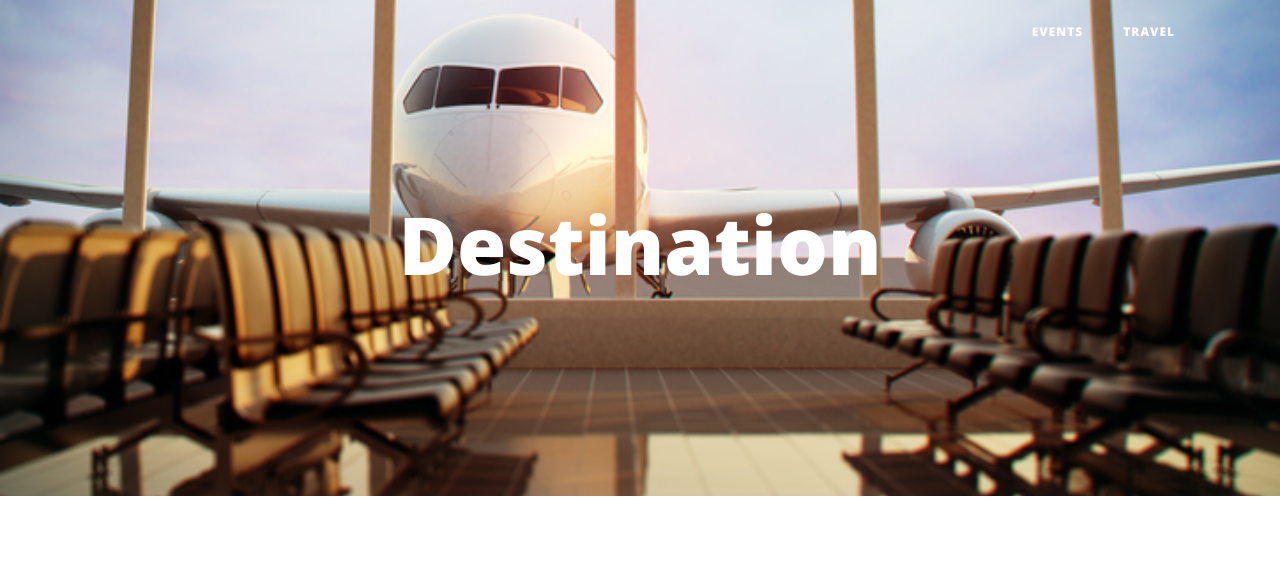
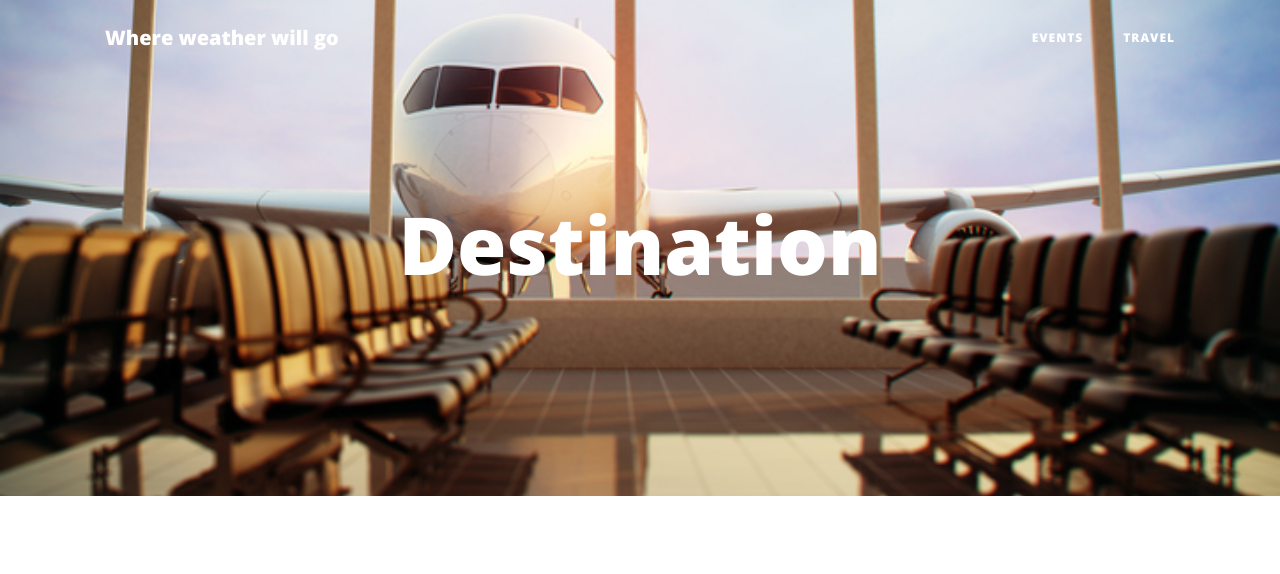
Before and after one commit to andyymontenegro/TravelLog, a website: page travel.html in a window 1280 px wide. Shown: the top 574 px of the page. Drawn offline with nearby package versions, Linux system fonts and the light colour scheme.

Commit message:
weather id

```diff
--- a/travel.html
+++ b/travel.html
@@ -28,6 +28,7 @@
     <!-- Navigation -->
     <nav class="navbar navbar-expand-lg navbar-light fixed-top" id="mainNav">
       <div class="container">
+          <a class="navbar-brand" id="weather">Where weather will go</a>
         <button class="navbar-toggler navbar-toggler-right" type="button" data-toggle="collapse" data-target="#navbarResponsive" aria-controls="navbarResponsive" aria-expanded="false" aria-label="Toggle navigation">
           Menu
           <i class="fa fa-bars"></i>
```
